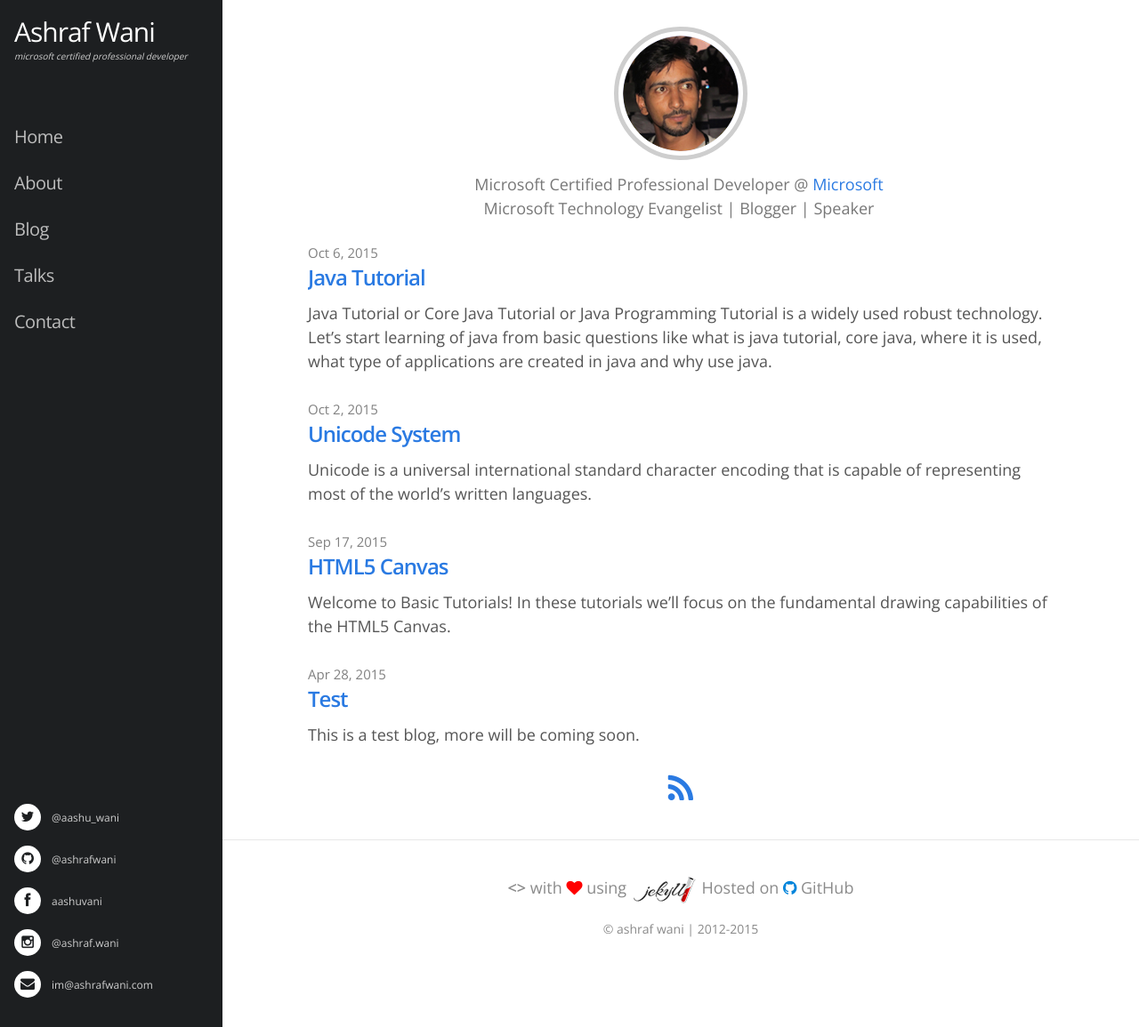
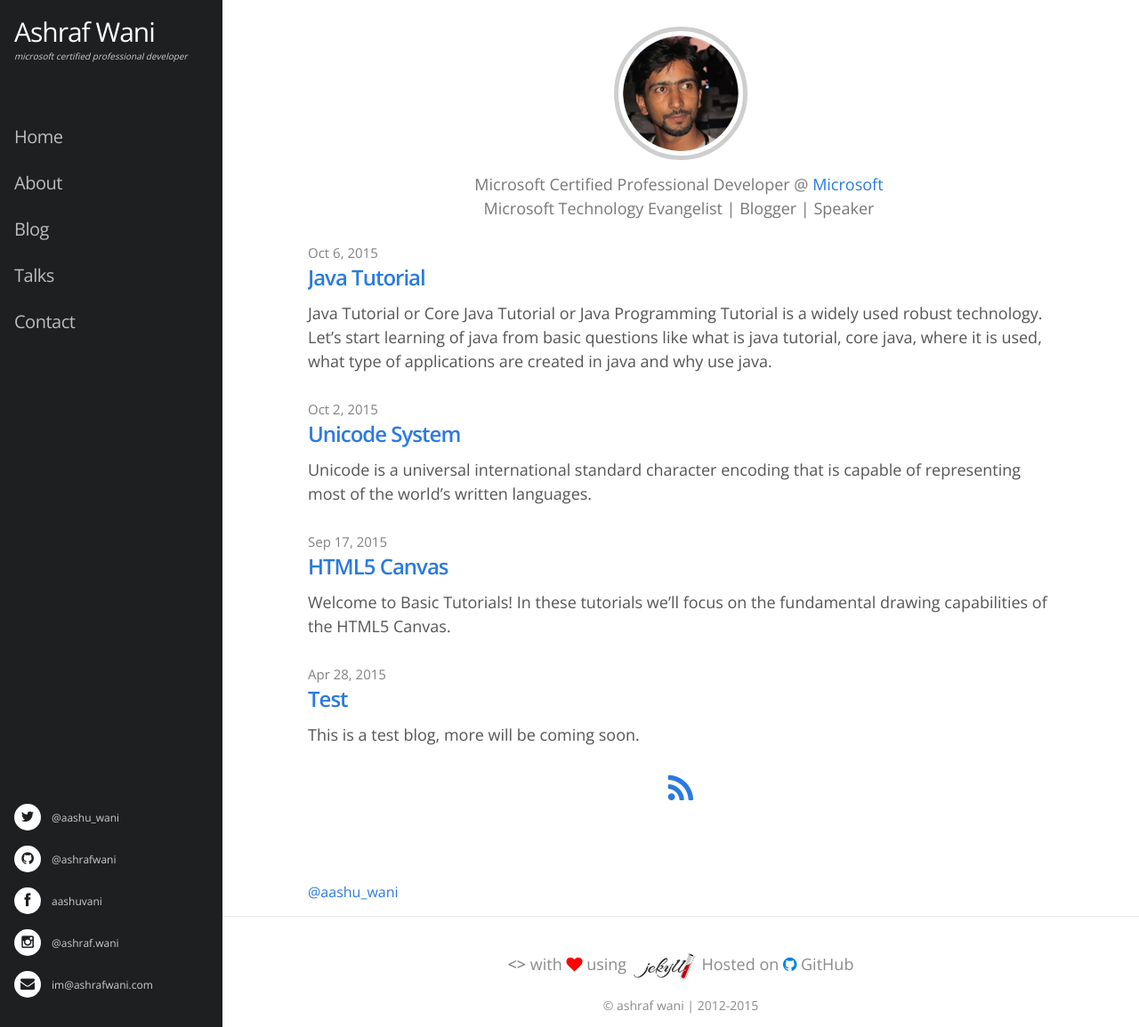
Before and after one commit to ashrafwani/ashrafwani.github.io, a Jekyll site: the page built from index.html, in a window 1280 px wide and 1155 px high. Shown: the whole window at 89% size. Built offline with Jekyll 4.4.1, drawn with Linux system fonts in a browser that asks for light colours; nearby versions of some CDN libraries.

Commit message:
Update index.html

```diff
--- a/index.html
+++ b/index.html
@@ -24,7 +24,8 @@
   </ul>
 
   <p class="rss-subscribe"><a href="{{ "/feed.xml" | prepend: site.baseurl }}"><i class="fa fa-rss"></i></a></p>
-  <a href="http://www.ashrafwani.com/beta" target="_blank"><i class="fa fa-beta-square fa-3x"></i></a>
+  <p class="rss-subscribe"><a href="http://ashrafwani.com/beta"><i class="fa fa-beta"></i></a></p>
+  <a href="http://ashrafwani.com/beta"><i class="fa fa-beta"></i><p>@aashu_wani</p></a>
 </div>
 
               <script type="text/javascript">
```
